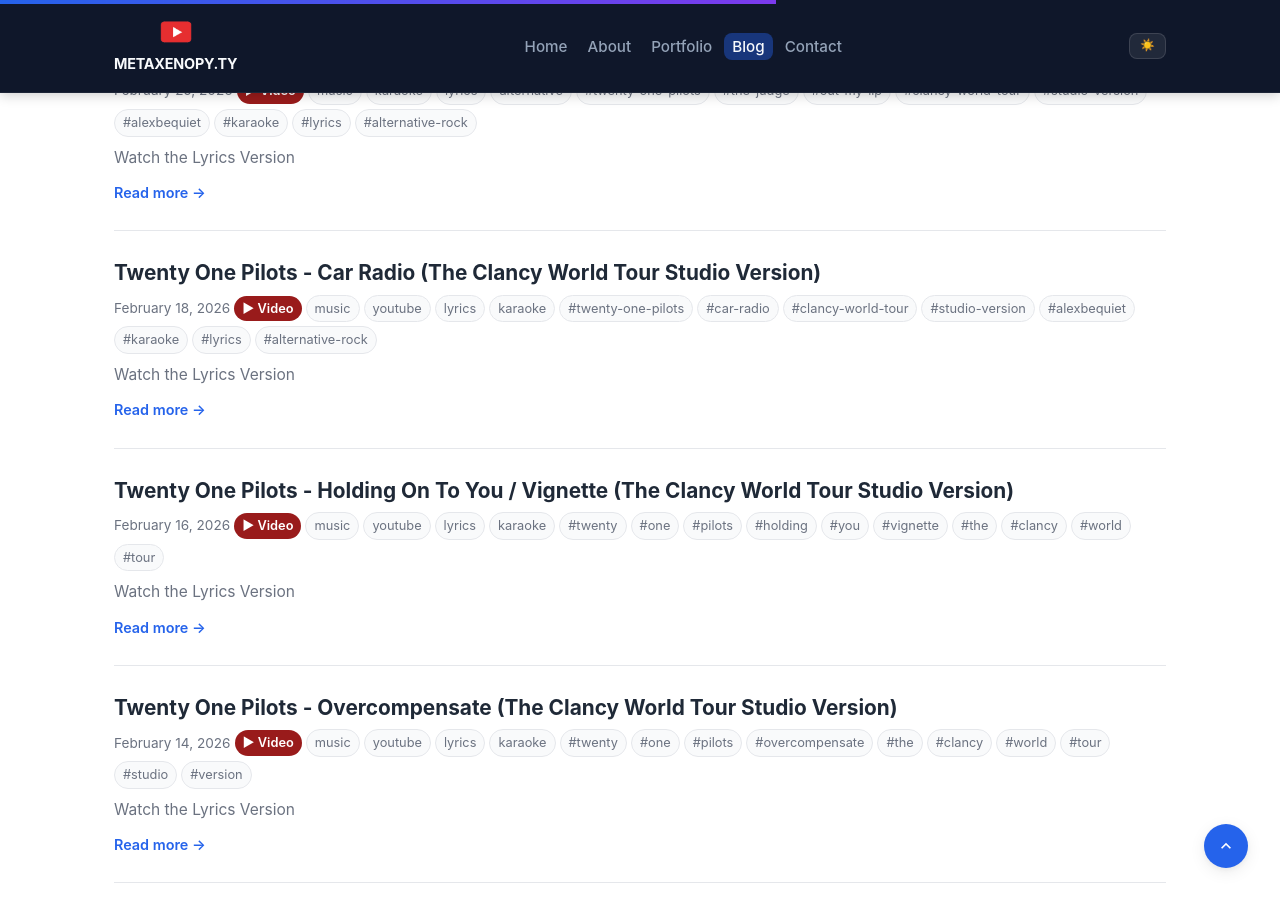
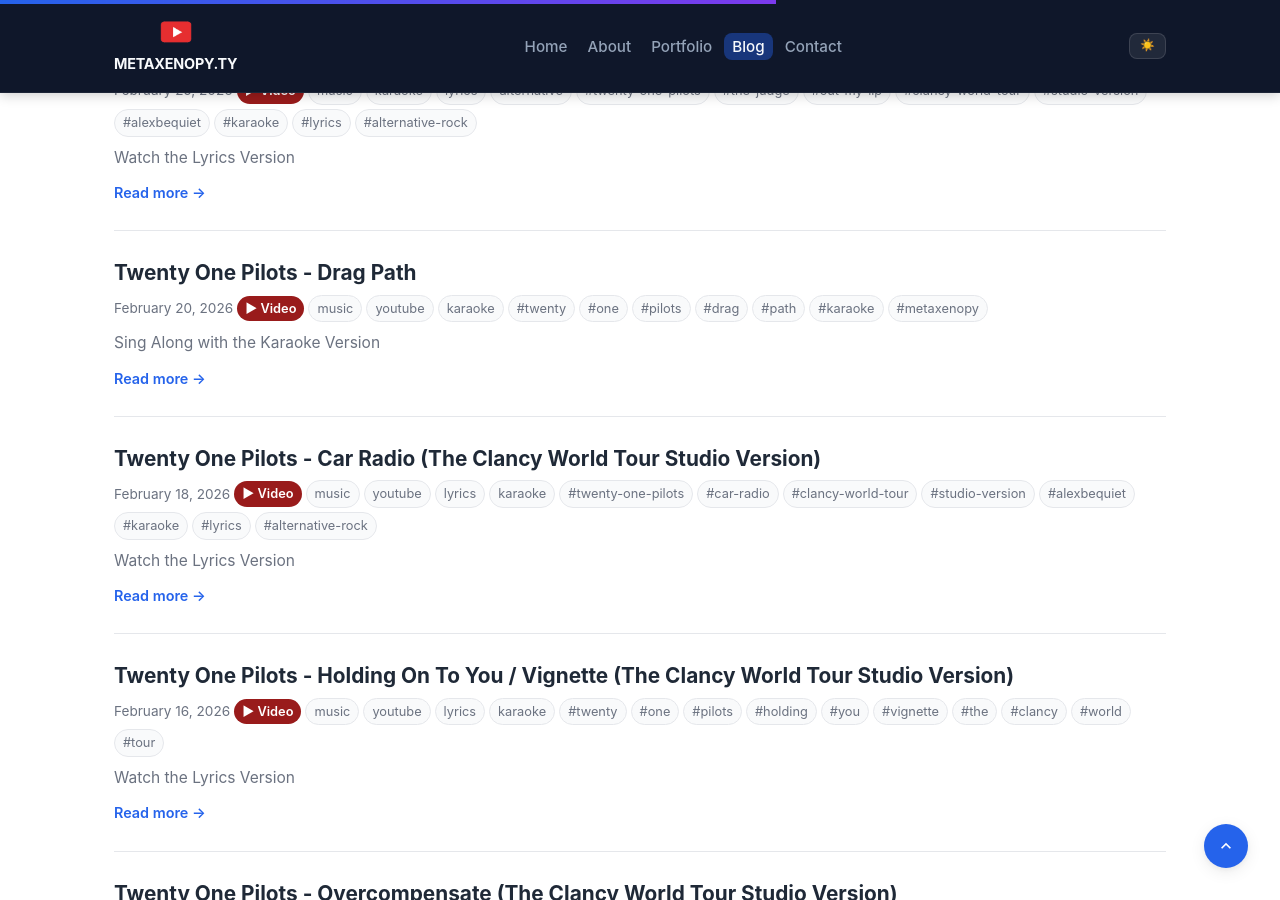
Before and after one commit to darzmackz/darzmackz.github.io, a Jekyll site: the page built from blog/index.html, in a window 1280 px wide and 900 px high, scrolled down 1226 px. Built offline with Jekyll 4.4.1, drawn with Linux system fonts in a browser that asks for light colours; some of the changed lines change nothing that is shown.

Commit message:
Update: Twenty One Pilots - Drag Path

````diff
--- a/_posts/2026-02-20-twenty-one-pilots-drag-path.md
+++ b/_posts/2026-02-20-twenty-one-pilots-drag-path.md
@@ -1,80 +1,46 @@
 ---
-layout: "post"
+layout: post
 title: "Twenty One Pilots - Drag Path"
 date: "2026-02-20 12:00:00 +0800"
-categories: ["music", "youtube", "karaoke"]
-tags: ["twenty", "one", "pilots", "drag", "path", "karaoke", "metaxenopy"]
+categories: [music, youtube, karaoke]
+tags: [twenty, one, pilots, drag, path, karaoke, metaxenopy]
 youtube_id: "05yNDPAoZQE"
-description: "A draft post for Twenty One Pilots - Drag Path focused on the karaoke version for sing-along readers and viewers."
+description: "Sing along to “Drag Path” with this karaoke version—perfect for practice, covers, or simply enjoying the instrumental side of the track."
 seo_title: "Twenty One Pilots - Drag Path | METAXENOPY.TY"
-published: false
-status: "draft"
+status: "published"
+published: true
 ---
 
-## SOURCE_DATA
+## Sing Along with the Karaoke Version
 
-- Final post title: Twenty One Pilots - Drag Path
-- Channel: METAXENOPY
-- Blog post date: 2026-02-20
-- Available video types: karaoke
+This karaoke/instrumental version of *Drag Path* is designed for anyone who wants to bring their own voice into the song. Turn up the volume, grab a mic, and let yourself get immersed in the moment.
 
-### Video Links
+---
 
-- Twenty One Pilots - Drag Path (Karaoke): https://www.youtube.com/watch?v=05yNDPAoZQE
+# Twenty One Pilots - Drag Path
 
-### Source Description Snippets
+Sometimes the best way to experience a song is to step into it yourself—and that’s exactly what this *Drag Path* karaoke version offers. Stripped down to its instrumental core, it gives you the space to take control of the performance and make it your own.
 
-- Twenty One Pilots - Drag Path (Karaoke): 🎤 twenty one pilots – Drag Path (Karaoke / Instrumental Version) 🎤 Sing your heart out to Drag Path, the newest track from twenty one pilots. This karaoke version is perfect for covers, practice sessions, or just singing along at home. Grab a mic, turn it up, and make it yours! ✨ Enjoyed this video? 👍 Like 💬 Share with friends 🔔 Subscribe for more karaoke tracks 📌 Disclaimer: This karaoke/instrume
+Whether you're practicing vocals, recording a cover, or just singing along for fun, this version lets you connect with the track in a more personal and creative way.
 
-## AI_DRAFT_PROMPT
+---
 
-```text
-Create a unique blog post in Markdown.
+## Make the Song Your Own
 
-Requirements:
-- Keep the title exactly: "Twenty One Pilots - Drag Path"
-- Use the blog post date exactly: 2026-02-20
-- Make it SEO-friendly but natural
-- Make it human, readable, and not robotic
-- Use the title as the main SEO topic naturally
-- Do not invent facts beyond the provided details
-- Write an engaging intro, not a generic one
-- Use clean section headings
-- Add a short natural closing paragraph
-- Make the article feel handcrafted and useful to readers
-- Avoid generic filler and repetitive phrasing
-- Do not mention anything about AI, automation, or draft generation
-- Focus naturally on the karaoke version
+Without the original vocals, every detail of the instrumental becomes more noticeable. It opens up space for interpretation—whether you want to match the original style or experiment with your own.
 
-Available source data:
-- Final post title: Twenty One Pilots - Drag Path
-- Channel: METAXENOPY
-- Site title: METAXENOPY.TY
-- Site author: Kent Harvey Plando
-- YouTube publish date: 2026-02-20
-- Available video types: karaoke
+---
 
-Video sources:
-- Twenty One Pilots - Drag Path (Karaoke) => https://www.youtube.com/watch?v=05yNDPAoZQE
+## Final Thoughts
 
-Source description snippets:
-- Twenty One Pilots - Drag Path (Karaoke): 🎤 twenty one pilots – Drag Path (Karaoke / Instrumental Version) 🎤 Sing your heart out to Drag Path, the newest track from twenty one pilots. This karaoke version is perfect for covers, practice sessions, or just singing along at home. Grab a mic, turn it up, and make it yours! ✨ Enjoyed this video? 👍 Like 💬 Share with friends 🔔 Subscribe for more karaoke tracks 📌 Disclaimer: This karaoke/instrume
+*Drag Path* as a karaoke version transforms the listening experience into something interactive. It’s not just about hearing the song—it’s about becoming part of it.
 
-Return the final answer in this exact order:
-1. SEO Title
-2. Excerpt/Description
-3. Categories
-4. Tags
-5. Markdown Content
+---
 
-Formatting rules for your answer:
-- SEO Title: one line only
-- Excerpt/Description: one paragraph only
-- Categories: comma-separated list
-- Tags: comma-separated list
-- Markdown Content: full blog post only
-```
+## Follow METAXENOPY on YouTube
 
-## CONTENT
+I also publish lyrics and karaoke content on the **METAXENOPY** YouTube channel.
 
-Paste the AI_DRAFT_PROMPT into ChatGPT, then replace this section with the final polished Markdown content.
+[Subscribe to METAXENOPY on YouTube](https://www.youtube.com/@metaxenopy?sub_confirmation=1)
+
+If you have a song request or topic idea, visit the [contact page]({{ '/contact/' | relative_url }}).
````
